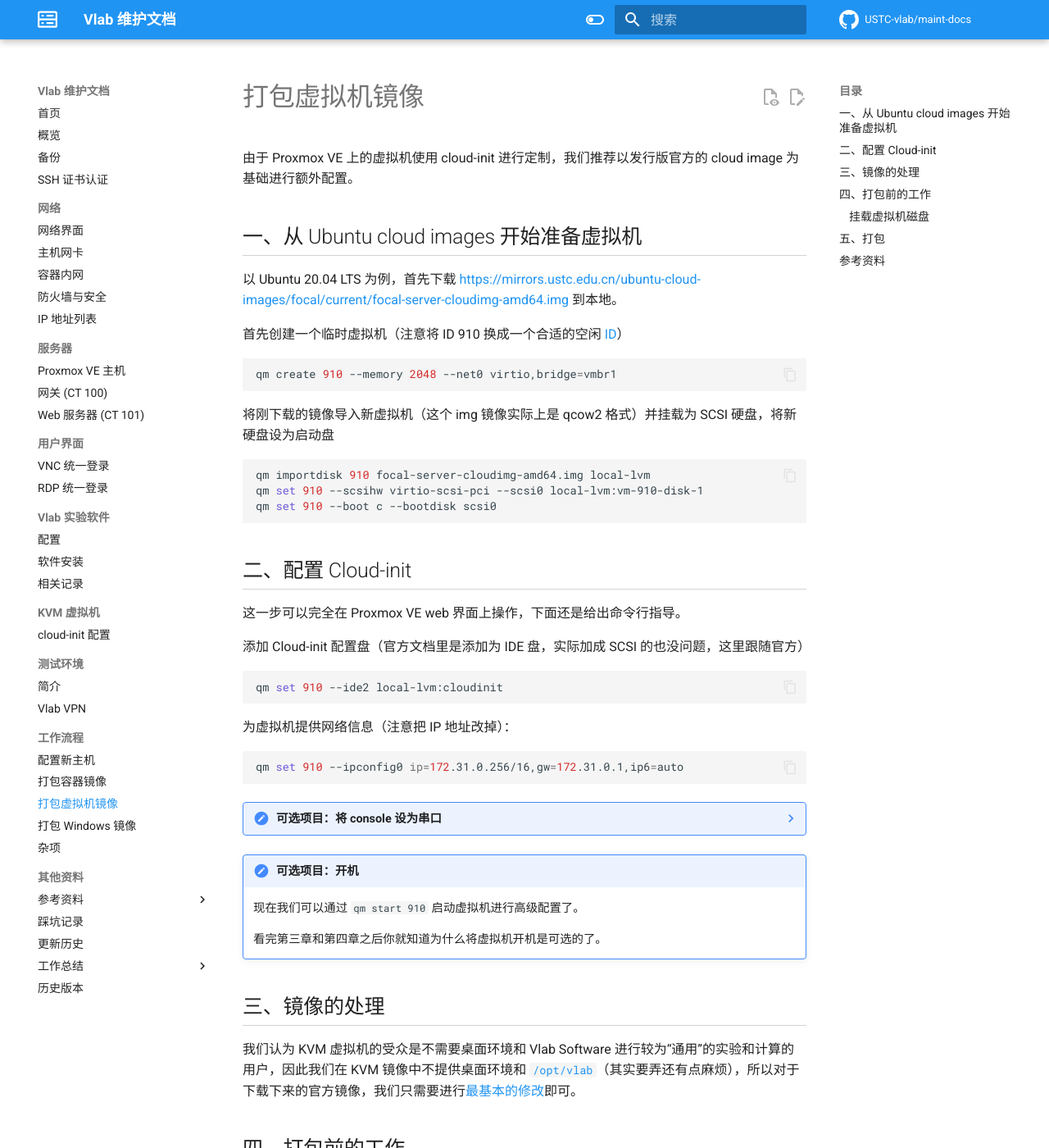
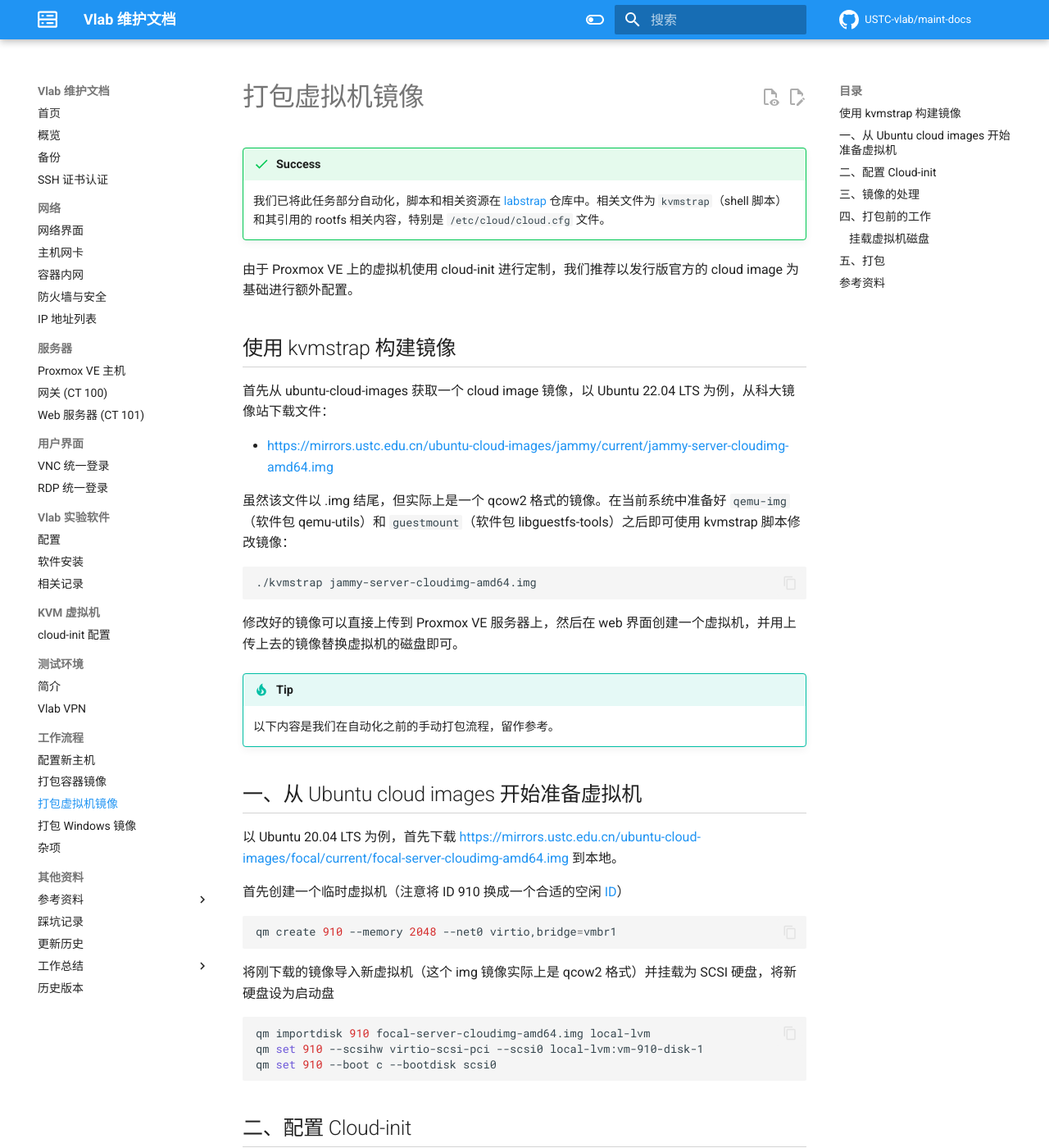
Before and after one commit to USTC-vlab/maint-docs, an MkDocs documentation site: the page built from docs/workflow/pack-vm-image.md, in a window 1280 px wide and 1400 px high. Shown: the whole window at 82% size. Built offline with MkDocs 1.6.1 and Material for MkDocs 9.7.7, drawn with Linux system fonts in a browser that asks for light colours; comment, search, counter and statistics services are not loaded.

Commit message:
Update overview and pack-vm-image

````diff
--- a/docs/workflow/pack-vm-image.md
+++ b/docs/workflow/pack-vm-image.md
@@ -1,6 +1,28 @@
 # 打包虚拟机镜像
 
+!!! success
+
+    我们已将此任务部分自动化，脚本和相关资源在 [labstrap](https://github.com/USTC-vlab/labstrap) 仓库中。相关文件为 `kvmstrap`（shell 脚本）和其引用的 rootfs 相关内容，特别是 `/etc/cloud/cloud.cfg` 文件。
+
 由于 Proxmox VE 上的虚拟机使用 cloud-init 进行定制，我们推荐以发行版官方的 cloud image 为基础进行额外配置。
+
+## 使用 kvmstrap 构建镜像
+
+首先从 ubuntu-cloud-images 获取一个 cloud image 镜像，以 Ubuntu 22.04 LTS 为例，从科大镜像站下载文件：
+
+- <https://mirrors.ustc.edu.cn/ubuntu-cloud-images/jammy/current/jammy-server-cloudimg-amd64.img>
+
+虽然该文件以 .img 结尾，但实际上是一个 qcow2 格式的镜像。在当前系统中准备好 `qemu-img`（软件包 qemu-utils）和 `guestmount`（软件包 libguestfs-tools）之后即可使用 kvmstrap 脚本修改镜像：
+
+```shell
+./kvmstrap jammy-server-cloudimg-amd64.img
+```
+
+修改好的镜像可以直接上传到 Proxmox VE 服务器上，然后在 web 界面创建一个虚拟机，并用上传上去的镜像替换虚拟机的磁盘即可。
+
+!!! tip
+
+    以下内容是我们在自动化之前的手动打包流程，留作参考。
 
 ## 一、从 Ubuntu cloud images 开始准备虚拟机
 
````
Also changed, not shown: docs/changelog.md (+4 -0 lines), docs/overview.md (+10 -4 lines).
